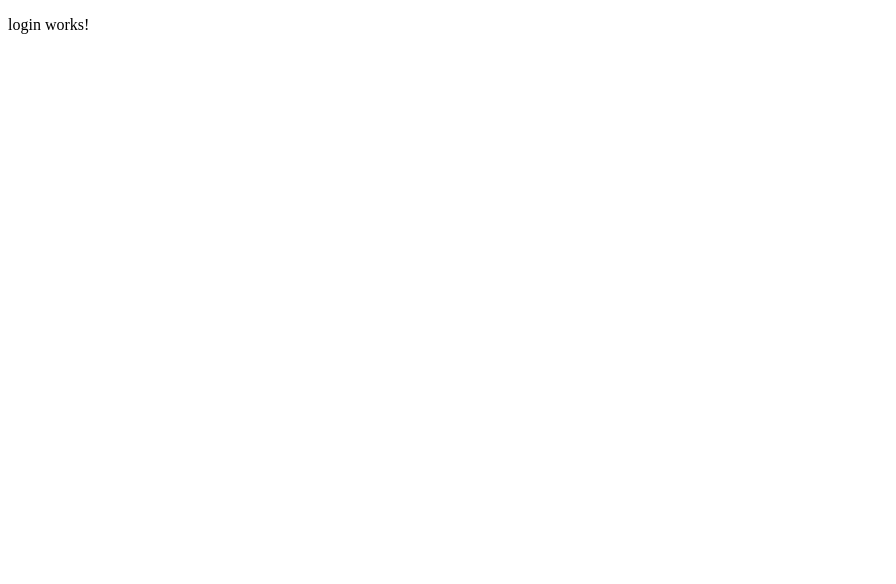
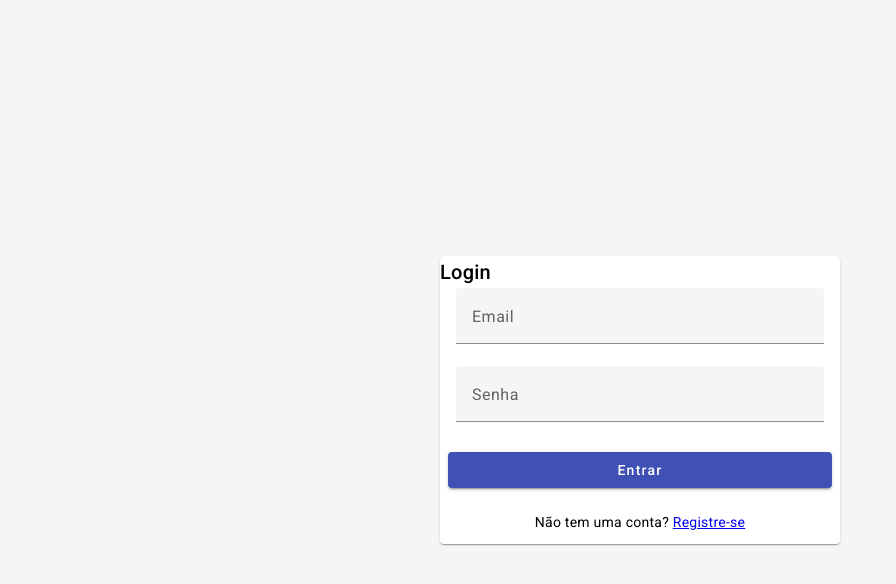
Before and after one commit to martinswilliam/Signasafe-ui, an Angular app: page /login in a window 1280 px wide. Shown: the top 584 px of the page, without its empty margins (0-896 px from the left). Built offline with nearby package versions, Linux system fonts and the light colour scheme.

Commit message:
feat(ui): Build login and register forms with Angular Material

```diff
--- a/angular.json
+++ b/angular.json
@@ -25,6 +25,7 @@
               "src/assets"
             ],
             "styles": [
+              "@angular/material/prebuilt-themes/indigo-pink.css",
               "src/styles.css"
             ],
             "scripts": []
@@ -87,6 +88,7 @@
               "src/assets"
             ],
             "styles": [
+              "@angular/material/prebuilt-themes/indigo-pink.css",
               "src/styles.css"
             ],
             "scripts": []
--- a/package.json
+++ b/package.json
@@ -11,10 +11,12 @@
   "private": true,
   "dependencies": {
     "@angular/animations": "^16.2.0",
+    "@angular/cdk": "^16.2.14",
     "@angular/common": "^16.2.0",
     "@angular/compiler": "^16.2.0",
     "@angular/core": "^16.2.0",
     "@angular/forms": "^16.2.0",
+    "@angular/material": "^16.2.14",
     "@angular/platform-browser": "^16.2.0",
     "@angular/platform-browser-dynamic": "^16.2.0",
     "@angular/router": "^16.2.0",
--- a/src/app/pages/login/login.component.css
+++ b/src/app/pages/login/login.component.css
@@ -0,0 +1,26 @@
+.login-container {
+  display: flex;
+  justify-content: center;
+  align-items: center;
+  height: 100vh;
+  background-color: #f5f5f5;
+}
+
+mat-card {
+  width: 100%;
+  max-width: 400px;
+}
+
+.login-form {
+  display: flex;
+  flex-direction: column;
+}
+
+.login-button {
+  width: 100%;
+}
+
+mat-card-footer {
+  text-align: center;
+  margin-top: 16px;
+}
--- a/src/app/pages/login/login.component.html
+++ b/src/app/pages/login/login.component.html
@@ -1 +1,26 @@
-<p>login works!</p>
+<div class="login-container">
+  <mat-card>
+    <mat-card-title>Login</mat-card-title>
+    <mat-card-content>
+      <form class="login-form">
+        <mat-form-field appearance="fill">
+          <mat-label>Email</mat-label>
+          <input matInput placeholder="seuemail@exemplo.com" type="email" />
+        </mat-form-field>
+
+        <mat-form-field appearance="fill">
+          <mat-label>Senha</mat-label>
+          <input matInput placeholder="Sua senha" type="password" />
+        </mat-form-field>
+      </form>
+    </mat-card-content>
+    <mat-card-actions>
+      <button mat-raised-button color="primary" class="login-button">
+        Entrar
+      </button>
+    </mat-card-actions>
+    <mat-card-footer>
+      <p>Não tem uma conta? <a routerLink="/register">Registre-se</a></p>
+    </mat-card-footer>
+  </mat-card>
+</div>
--- a/src/app/pages/register/register.component.css
+++ b/src/app/pages/register/register.component.css
@@ -0,0 +1,26 @@
+.register-container {
+  display: flex;
+  justify-content: center;
+  align-items: center;
+  height: 100vh;
+  background-color: #f5f5f5;
+}
+
+mat-card {
+  width: 100%;
+  max-width: 400px;
+}
+
+.register-form {
+  display: flex;
+  flex-direction: column;
+}
+
+.register-button {
+  width: 100%;
+}
+
+mat-card-footer {
+  text-align: center;
+  margin-top: 16px;
+}
--- a/src/app/pages/register/register.component.html
+++ b/src/app/pages/register/register.component.html
@@ -1 +1,26 @@
-<p>register works!</p>
+<div class="register-container">
+  <mat-card>
+    <mat-card-title>Criar Conta</mat-card-title>
+    <mat-card-content>
+      <form class="register-form">
+        <mat-form-field appearance="fill">
+          <mat-label>Email</mat-label>
+          <input matInput placeholder="seuemail@exemplo.com" type="email" />
+        </mat-form-field>
+
+        <mat-form-field appearance="fill">
+          <mat-label>Senha</mat-label>
+          <input matInput placeholder="Crie uma senha" type="password" />
+        </mat-form-field>
+      </form>
+    </mat-card-content>
+    <mat-card-actions>
+      <button mat-raised-button color="primary" class="register-button">
+        Registrar
+      </button>
+    </mat-card-actions>
+    <mat-card-footer>
+      <p>Já tem uma conta? <a routerLink="/login">Faça o login</a></p>
+    </mat-card-footer>
+  </mat-card>
+</div>
--- a/src/index.html
+++ b/src/index.html
@@ -6,8 +6,11 @@
   <base href="/">
   <meta name="viewport" content="width=device-width, initial-scale=1">
   <link rel="icon" type="image/x-icon" href="favicon.ico">
+  <link rel="preconnect" href="https://fonts.gstatic.com">
+  <link href="https://fonts.googleapis.com/css2?family=Roboto:wght@300;400;500&display=swap" rel="stylesheet">
+  <link href="https://fonts.googleapis.com/icon?family=Material+Icons" rel="stylesheet">
 </head>
-<body>
+<body class="mat-typography">
   <app-root></app-root>
 </body>
 </html>
--- a/src/styles.css
+++ b/src/styles.css
@@ -1 +1,4 @@
 /* You can add global styles to this file, and also import other style files */
+
+html, body { height: 100%; }
+body { margin: 0; font-family: Roboto, "Helvetica Neue", sans-serif; }
```
Also changed, not shown: src/app/app.module.ts (+13 -1 lines), 1 other file (tests, documents, lock files or other folders).
